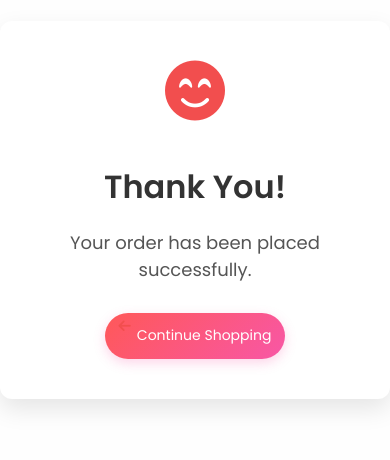
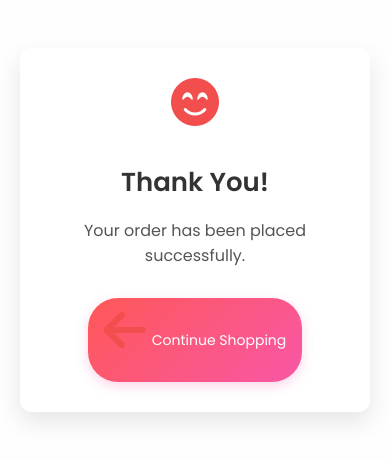
Before and after one commit to ayesha-jabeen00/shoe-E-commerce-site, a plain HTML site: page thank.u.html in a window 390 px wide. Shown: the part 212-672 px from the top of the page. Drawn offline with Linux system fonts and the light colour scheme.

Commit message:
update the style

```diff
--- a/thank.u.html
+++ b/thank.u.html
@@ -3,6 +3,7 @@
 <head>
   <meta charset="UTF-8" />
   <title>Thank You!</title>
+  <meta name="viewport" content="width=device-width, initial-scale=1.0" />
   <link
     rel="stylesheet"
     href="https://cdnjs.cloudflare.com/ajax/libs/font-awesome/6.5.0/css/all.min.css"
@@ -16,12 +17,12 @@
       font-family: "Poppins", sans-serif;
       background: #fefefe;
       display: flex;
-        flex-direction: column;
       align-items: center;
       justify-content: center;
       height: 100vh;
       margin: 0;
       text-align: center;
+      padding: 20px;
     }
 
     .thank-container {
@@ -30,6 +31,8 @@
       padding: 40px 50px;
       border-radius: 12px;
       box-shadow: 0 10px 25px rgba(0, 0, 0, 0.1);
+      max-width: 500px;
+      width: 100%;
     }
 
     .thank-container i {
@@ -54,10 +57,10 @@
       display: inline-flex;
       align-items: center;
       gap: 6px;
-        padding: 6px 14px;
+      padding: 10px 18px;
       background: linear-gradient(135deg, #ff5858, #f857a6);
       color: #fff;
-        font-size: 14px;
+      font-size: 15px;
       font-weight: 500;
       border: none;
       border-radius: 30px;
@@ -79,6 +82,41 @@
     .btn-continue:hover i {
       transform: translateX(-3px);
     }
+
+    @keyframes fadeIn {
+      from {
+        opacity: 0;
+        transform: translateY(20px);
+      }
+      to {
+        opacity: 1;
+        transform: translateY(0);
+      }
+    }
+
+    /* Responsive */
+    @media (max-width: 480px) {
+      .thank-container {
+        padding: 30px 20px;
+      }
+
+      .thank-container h1 {
+        font-size: 26px;
+      }
+
+      .thank-container p {
+        font-size: 16px;
+      }
+
+      .btn-continue {
+        font-size: 14px;
+        padding: 8px 16px;
+      }
+
+      .thank-container i {
+        font-size: 48px;
+      }
+    }
   </style>
 </head>
 <body>
@@ -86,9 +124,9 @@
     <i class="fas fa-smile-beam"></i>
     <h1>Thank You!</h1>
     <p>Your order has been placed successfully.</p>
-      <a href="index.html" class="btn-continue"
-        ><i class="fas fa-arrow-left"></i> Continue Shopping</a
-      >
+    <a href="index.html" class="btn-continue">
+      <i class="fas fa-arrow-left"></i> Continue Shopping
+    </a>
   </div>
 </body>
 </html>
```
Lines whose indentation alone changed are shown as unchanged.
